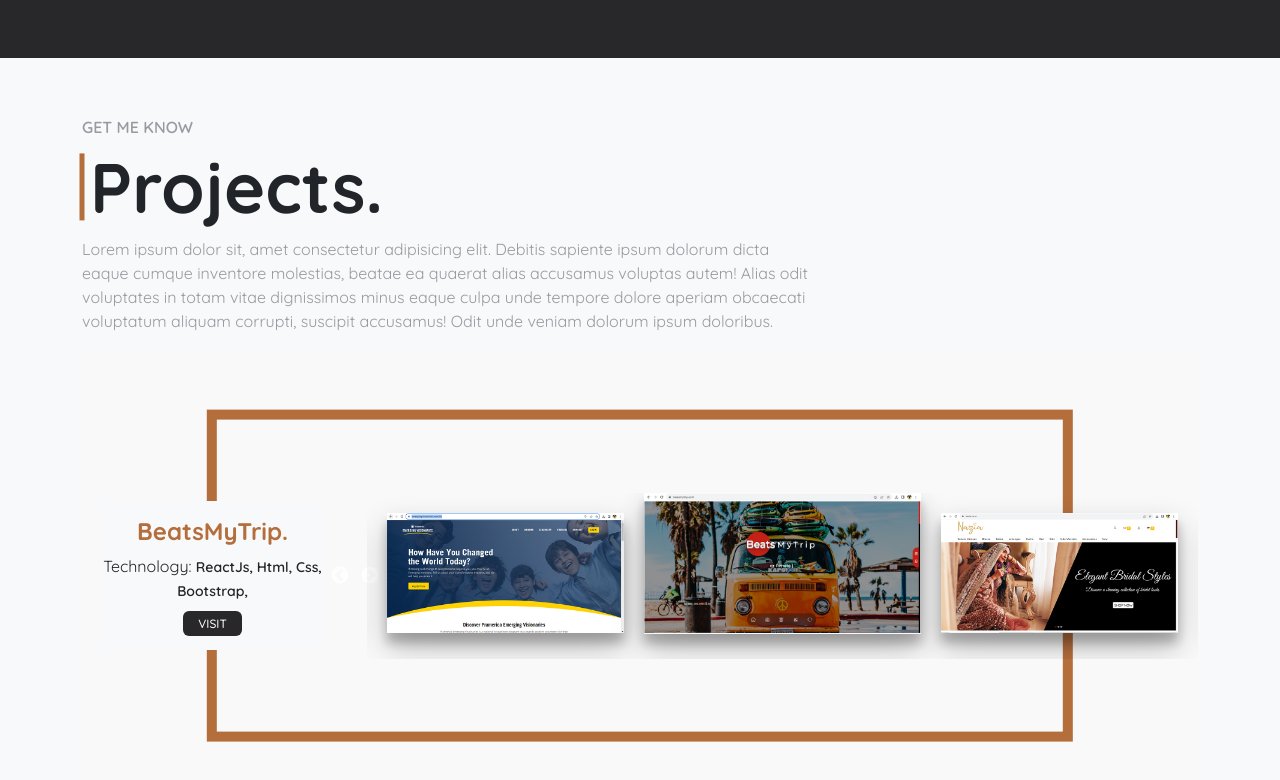
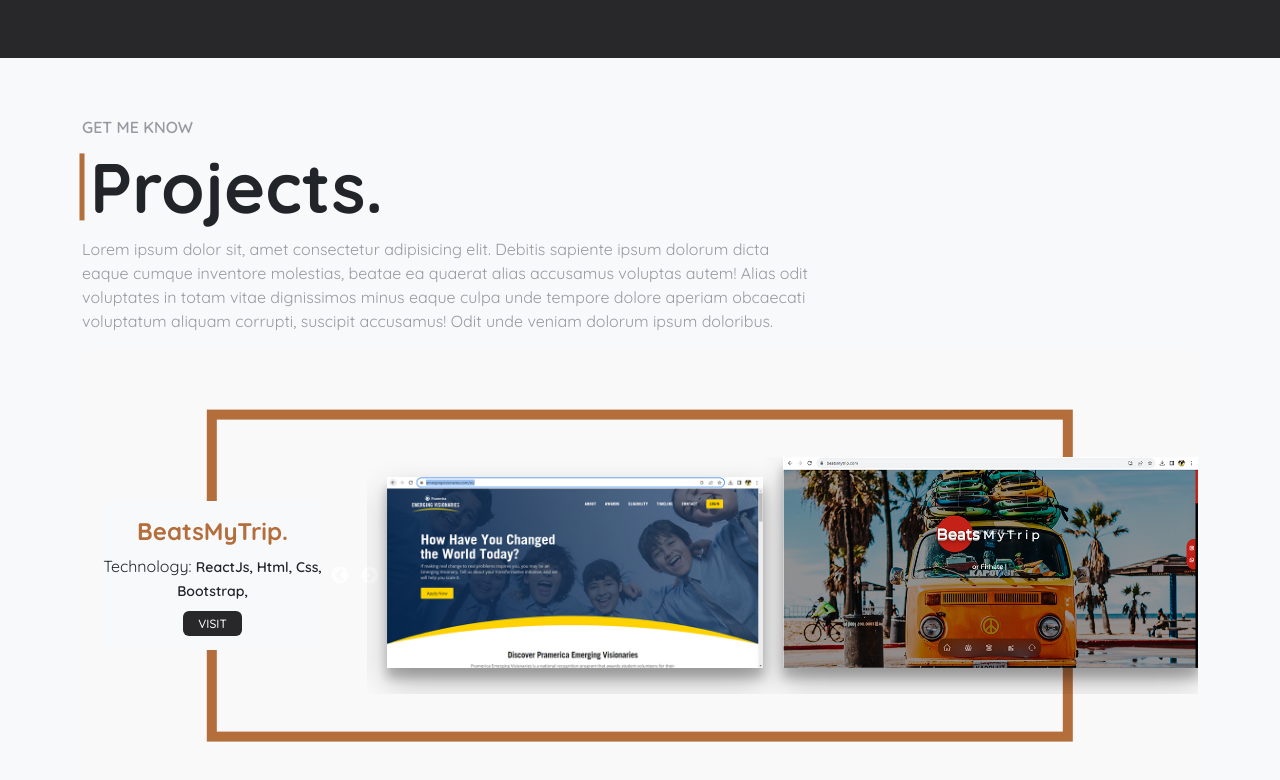
Before and after one commit to rahul995871/portfolio, a React (Vite) app: page / in a window 1280 px wide. Shown: the part 2139-2919 px from the top of the page. Built offline with nearby package versions, Linux system fonts and the light colour scheme.

Commit message:
werwrdrdd

```diff
--- a/src/components/Home.jsx
+++ b/src/components/Home.jsx
@@ -19,6 +19,34 @@
   const [nav2, setNav2] = useState(null);
   const slider1Ref = useRef(null);
   const slider2Ref = useRef(null);
+  const settings={
+    responsive: [
+      {
+        breakpoint: 1024,
+        settings: {
+          slidesToShow: 3,
+          slidesToScroll: 3,
+          infinite: true,
+          dots: true
+        }
+      },
+      {
+        breakpoint: 600,
+        settings: {
+          slidesToShow: 2,
+          slidesToScroll: 2,
+          initialSlide: 2
+        }
+      },
+      {
+        breakpoint: 480,
+        settings: {
+          slidesToShow: 1,
+          slidesToScroll: 1
+        }
+      }
+    ]
+  }
 
   useEffect(() => {
     setNav1(slider1Ref.current);
@@ -119,9 +147,10 @@
       </Slider>
 
       <Slider
+      {...settings}
         asNavFor={nav1}
         ref={slider2Ref}
-        slidesToShow={3}
+        slidesToShow={2}
         swipeToSlide={true}
         focusOnSelect={true}
         autoplay={true}
```
